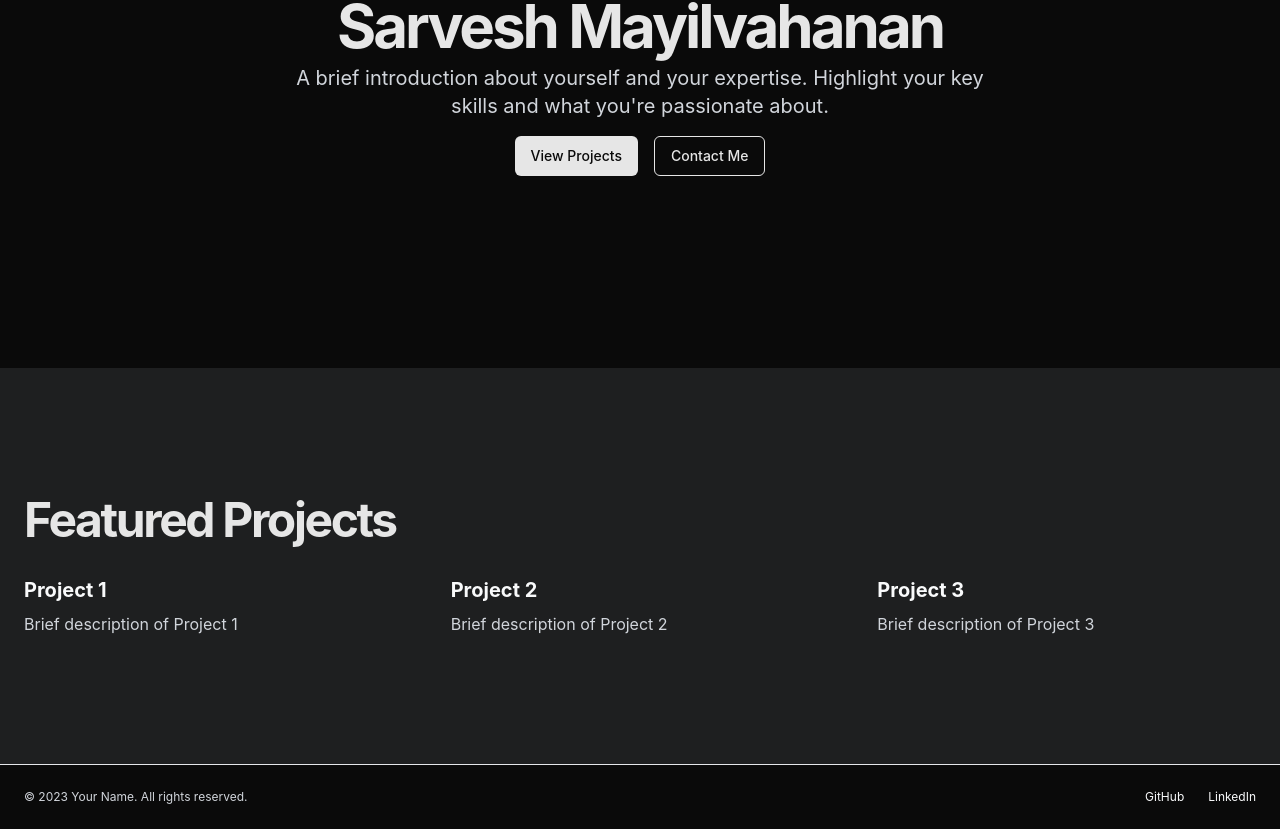
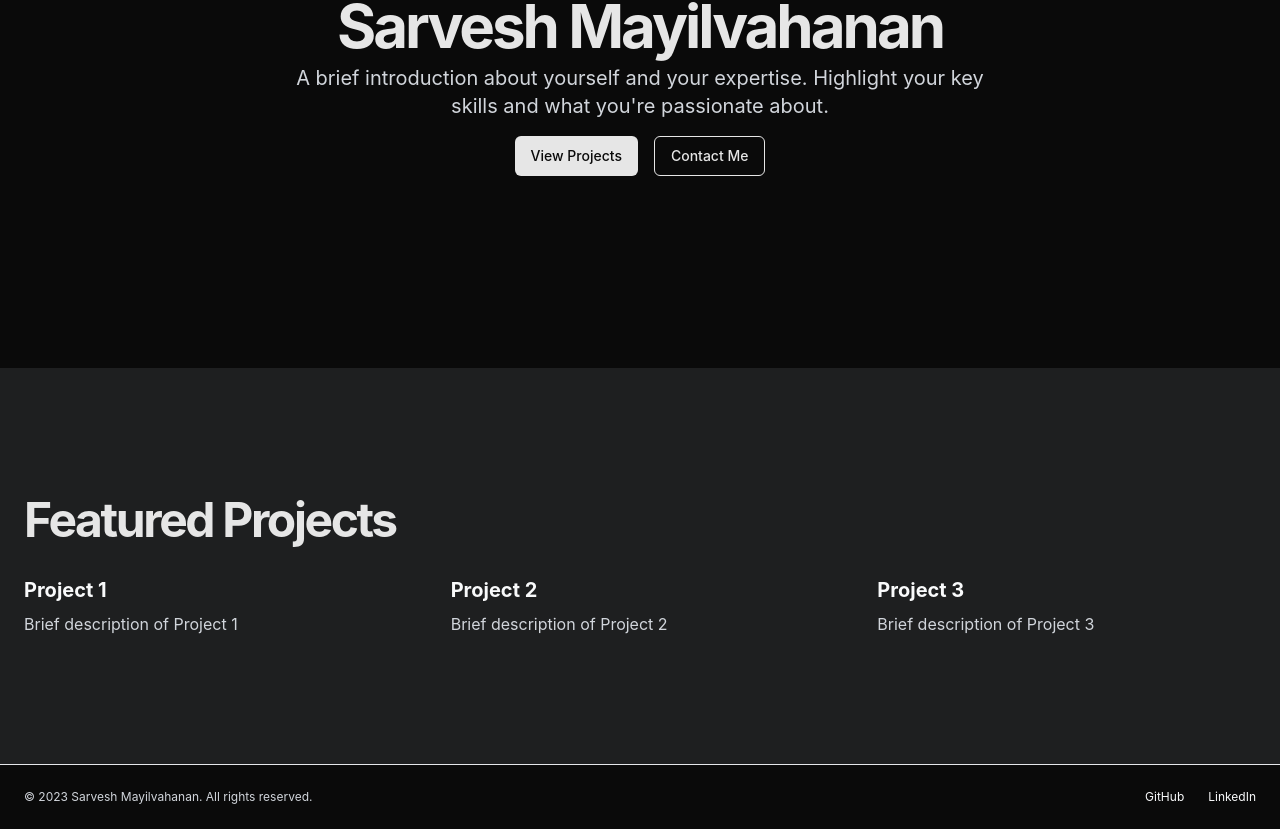
Before and after one commit to sarveshmayil/personal-website, a React (Create React App) app: page / in a window 1280 px wide. Shown: the part 252-1081 px from the top of the page. Built offline with nearby package versions, Linux system fonts and the light colour scheme.

Commit message:
modify bottom bar, clicking on links opens in new tab

```diff
--- a/src/App.tsx
+++ b/src/App.tsx
@@ -35,12 +35,12 @@ function App() {
           </Routes>
         </main>
         <footer className="flex flex-col gap-2 sm:flex-row py-6 w-full shrink-0 items-center px-4 md:px-6 border-t border-secondary">
-          <p className="text-xs text-text-secondary">© 2023 Your Name. All rights reserved.</p>
+          <p className="text-xs text-text-secondary">© 2023 Sarvesh Mayilvahanan. All rights reserved.</p>
           <nav className="sm:ml-auto flex gap-4 sm:gap-6">
-            <a className="text-xs hover:text-accent transition-colors" href="https://github.com/sarveshmayil">
+            <a className="text-xs hover:text-accent transition-colors" href="https://github.com/sarveshmayil" target="_blank" rel="noopener noreferrer">
               GitHub
             </a>
-            <a className="text-xs hover:text-accent transition-colors" href="https://www.linkedin.com/in/sarvesh-mayilvahanan/">
+            <a className="text-xs hover:text-accent transition-colors" href="https://www.linkedin.com/in/sarvesh-mayilvahanan/" target="_blank" rel="noopener noreferrer">
               LinkedIn
             </a>
             {/* <a className="text-xs hover:text-accent transition-colors" href="#">
```
